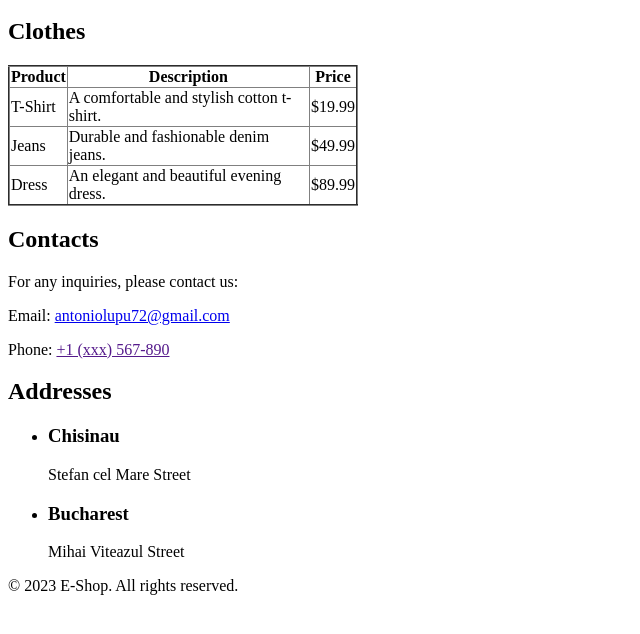
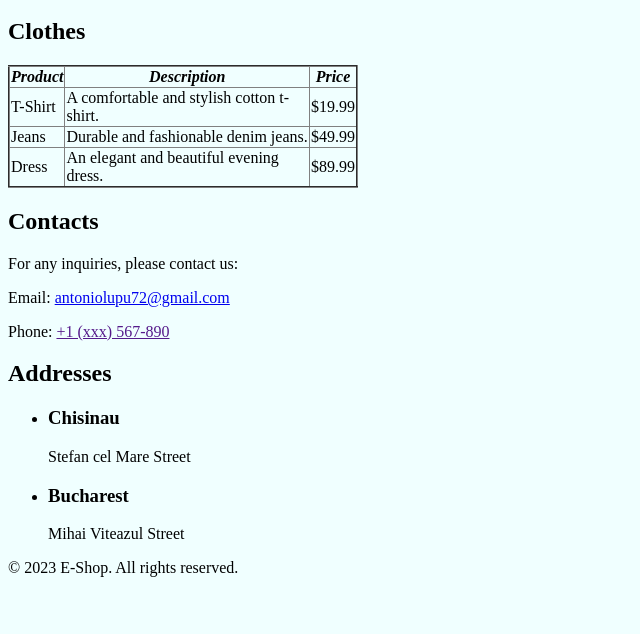
Before and after one commit to AnLuk13/E-shop, a plain HTML site: page index.html in a window 1280 px wide. Shown: the part 136-770 px from the top of the page, without its empty margins (0-640 px from the left). Drawn offline with Linux system fonts and the light colour scheme.

Commit message:
New features to table

```diff
--- a/index.html
+++ b/index.html
@@ -5,7 +5,9 @@
     <meta name="viewport" content="width=device-width, initial-scale=1.0" />
     <title>E-Shop</title>
     <style>
-      /* CSS styles go here */
+      body {
+        background-color: azure;
+      }
     </style>
   </head>
   <body>
@@ -25,7 +27,7 @@
       <section id="products">
         <h2>Clothes</h2>
         <table style="border-collapse: collapse" border="2px" width="350px">
-          <thead>
+          <thead style="font-style: italic">
             <tr>
               <th>Product</th>
               <th>Description</th>
```
